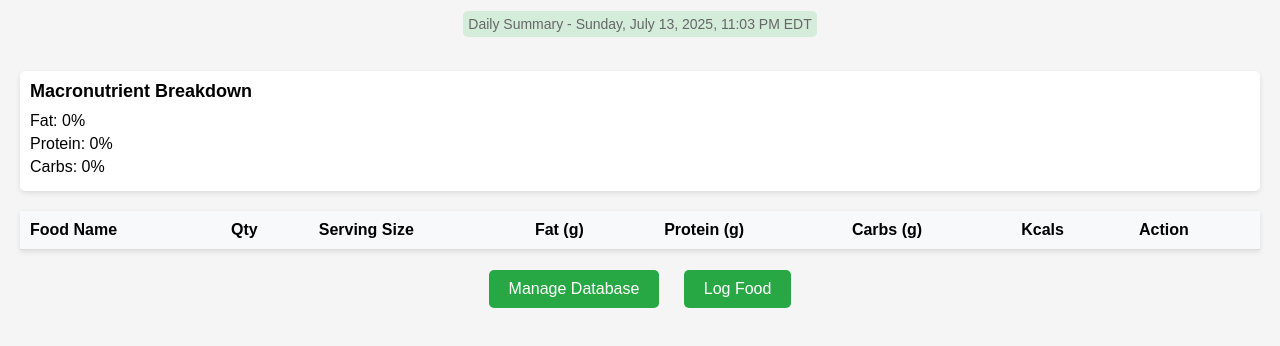
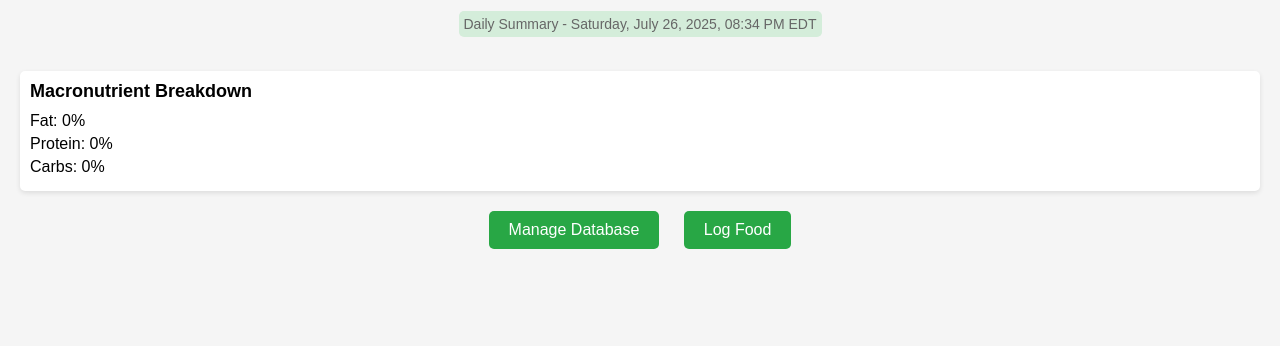
Before and after one commit to tech007mike/BudgetFlo-Pro, a plain HTML site: page index.html in a window 1280 px wide. Shown: the part 60-406 px from the top of the page. Drawn offline with Linux system fonts and the light colour scheme.

Commit message:
Update index.html
New layout

```diff
--- a/index.html
+++ b/index.html
@@ -11,7 +11,7 @@
 <body>
     <header>
         <h1>Nutrition Tracker</h1>
-        <p class="subtitle">Daily Summary - Sunday, July 13, 2025, 11:03 PM EDT</p>
+        <p class="subtitle">Daily Summary - Saturday, July 26, 2025, 08:34 PM EDT</p>
     </header>
     <main>
         <div id="macroPercentages">
@@ -20,21 +20,7 @@
             <p>Protein: <span id="proteinPercentage">0%</span></p>
             <p>Carbs: <span id="carbsPercentage">0%</span></p>
         </div>
-        <table id="summaryTable">
-            <thead>
-                <tr>
-                    <th>Food Name</th>
-                    <th>Qty</th>
-                    <th>Serving Size</th>
-                    <th>Fat (g)</th>
-                    <th>Protein (g)</th>
-                    <th>Carbs (g)</th>
-                    <th>Kcals</th>
-                    <th>Action</th>
-                </tr>
-            </thead>
-            <tbody id="summaryBody"></tbody>
-        </table>
+        <div id="summaryContainer"></div>
         <div class="button-container">
             <button onclick="window.location.href='nutrition-facts.html'">Manage Database</button>
             <button onclick="window.location.href='add-food.html'">Log Food</button>
```
